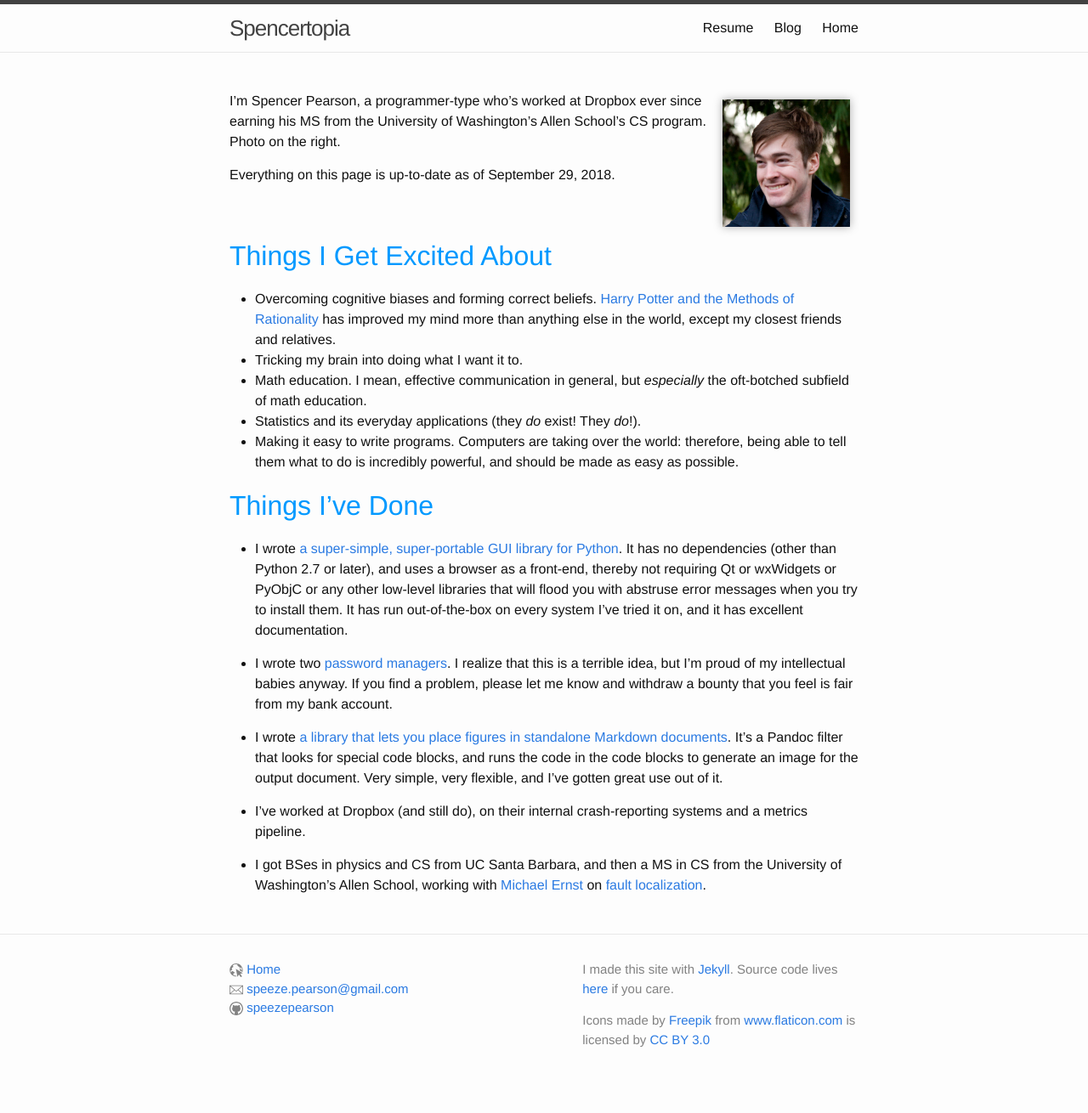
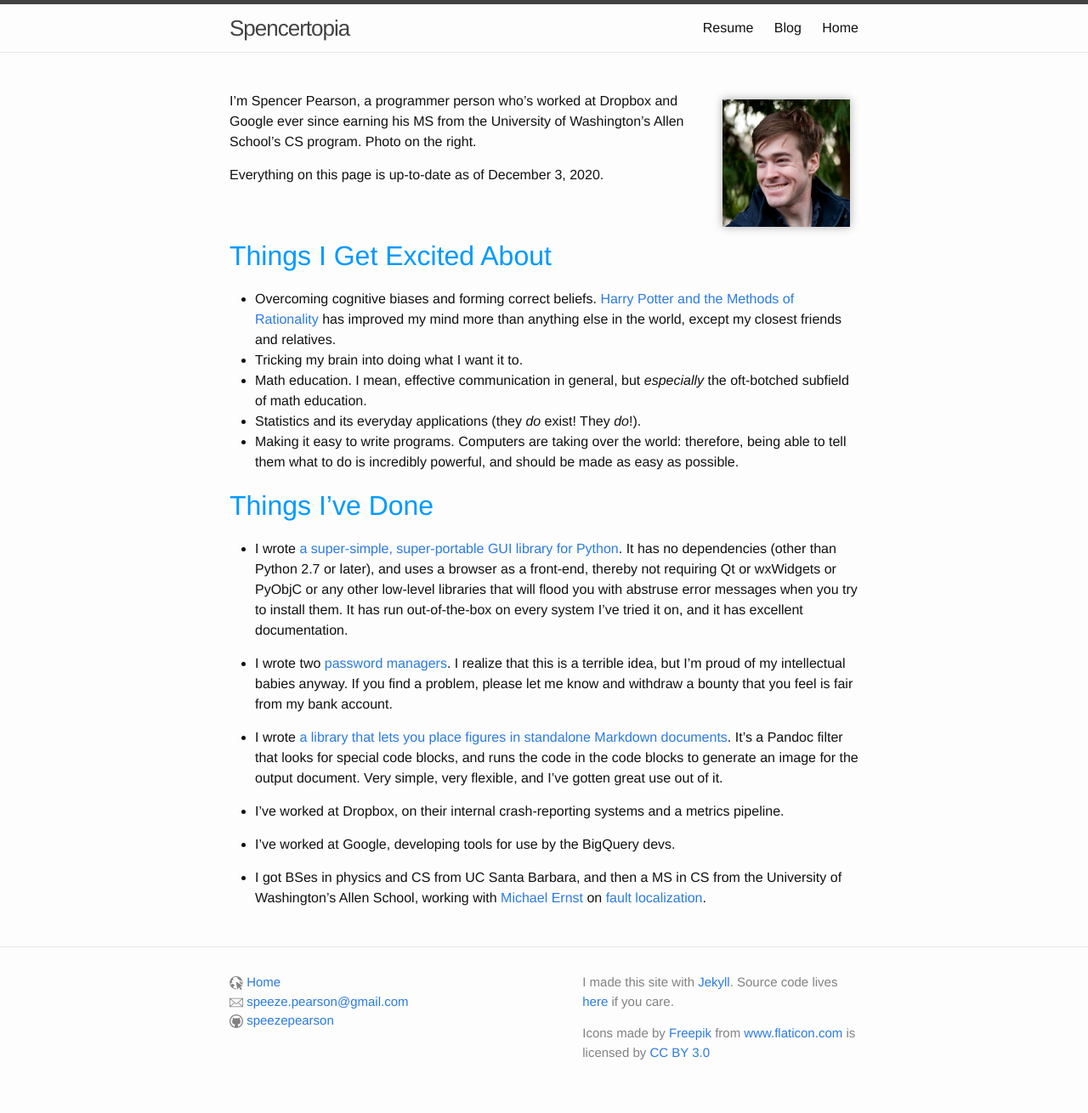
Before and after one commit to speezepearson/speezepearson.github.io, a Jekyll site: the page built from index.md, in a window 1280 px wide. Shown: the whole page at 85% size. Built offline with Jekyll 4.4.1, drawn with Linux system fonts in a browser that asks for light colours.

Commit message:
update bio

```diff
--- a/index.md
+++ b/index.md
@@ -5,9 +5,9 @@ title: Home
 
 <img id="profile-picture" src="/resources/img/profile-picture.jpg" />
 
-I'm Spencer Pearson, a programmer-type who's worked at Dropbox ever since earning his MS from the University of Washington's Allen School's CS program. Photo on the right.
+I'm Spencer Pearson, a programmer person who's worked at Dropbox and Google ever since earning his MS from the University of Washington's Allen School's CS program. Photo on the right.
 
-Everything on this page is up-to-date as of September 29, 2018.
+Everything on this page is up-to-date as of December 3, 2020.
 
 <div style="clear:both"></div>
 
@@ -31,7 +31,9 @@ Things I've Done
 
 - I wrote [a library that lets you place figures in standalone Markdown documents][panfig]. It's a Pandoc filter that looks for special code blocks, and runs the code in the code blocks to generate an image for the output document. Very simple, very flexible, and I've gotten great use out of it.
 
-- I've worked at Dropbox (and still do), on their internal crash-reporting systems and a metrics pipeline.
+- I've worked at Dropbox, on their internal crash-reporting systems and a metrics pipeline.
+
+- I've worked at Google, developing tools for use by the BigQuery devs.
 
 - I got BSes in physics and CS from UC Santa Barbara, and then a MS in CS from the University of Washington's Allen School, working with [Michael Ernst][mernst] on [fault localization][fl-paper].
 
```
